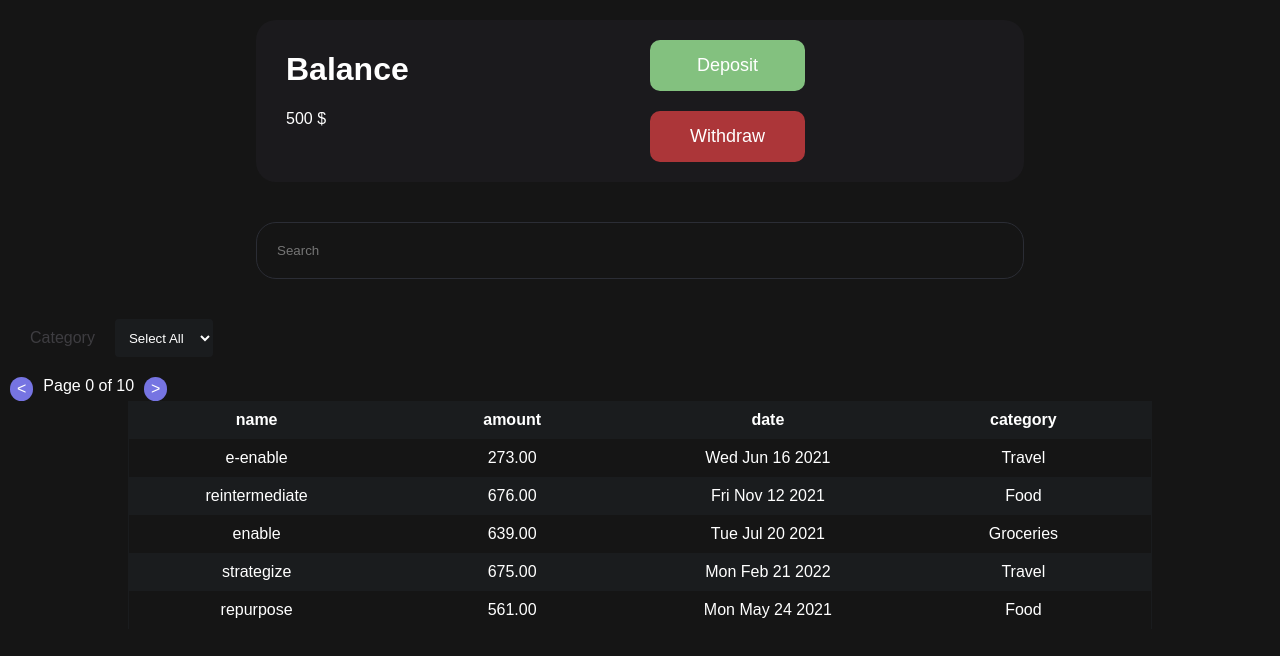
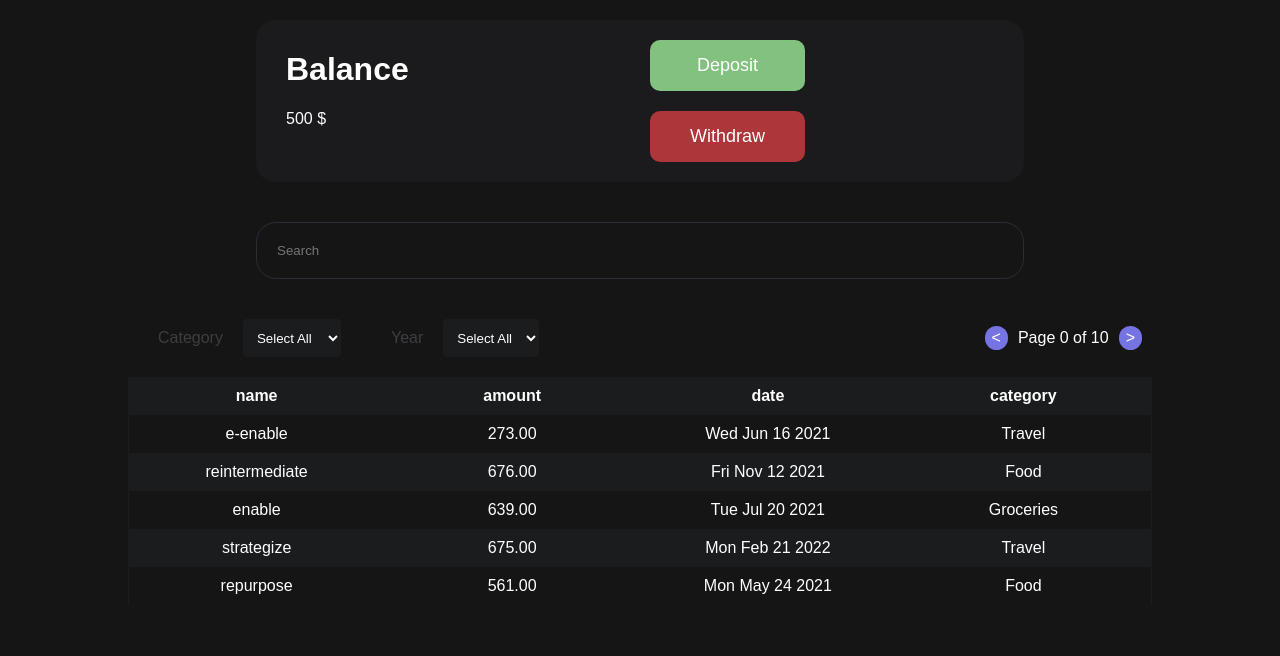
Before and after one commit to judygab/wallet-app, a React (Create React App) app: page / in a window 1280 px wide. Shown: the top 656 px of the page. Built offline with nearby package versions, Linux system fonts and the light colour scheme.

Commit message:
updated filter styling

```diff
--- a/src/App.js
+++ b/src/App.js
@@ -59,8 +59,13 @@ export default function App() {
           onChange={(e) => setSearchText(e.target.value)}
         />
       </form>
-      <Filter title="Category" value="category" options={data.categories} onHandleChange={onHandleChange}/>
-      <Pagination page={page} total={total} onPageUpdate={onPageUpdate} />
+      <div className="modify-search-container">
+        <div className="filters-container">
+          <Filter title="Category" value="category" options={data.categories} onHandleChange={onHandleChange}/>
+          <Filter title="Year" value="year" options={data.years} onHandleChange={onHandleChange}/>
+        </div>
+        <Pagination page={page} total={total} onPageUpdate={onPageUpdate} />
+      </div>
       <Transactions
         transactions={sortBy === "" ? transactions.slice(resultsPerPage * page, resultsPerPage * (page + 1)) : transactions.sort((a, b) => a[sortBy] - b[sortBy]).slice(resultsPerPage * page, resultsPerPage * (page + 1))}
         onSortByUpdate={onSortByUpdate}
--- a/src/data.json
+++ b/src/data.json
@@ -21,5 +21,5 @@
   ],
   "balance": 5000,
   "categories": ["Travel", "Food", "Groceries"],
-  "year": [2019, 2020, 2021, 2022]
+  "years": [2019, 2020, 2021, 2022]
 }
--- a/src/styles.css
+++ b/src/styles.css
@@ -180,6 +180,17 @@ th {
   margin: 0 10px;
 }
 
-.pagination-container {
+.pagination-container, .filters-container {
   display: flex;
 }
+
+.modify-search-container {
+  display: flex;
+  justify-content: space-between;
+  margin: auto;
+  width: 80%;
+}
+
+.pagination-container {
+  align-items: center;
+}
```
